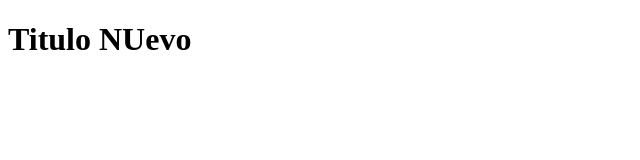
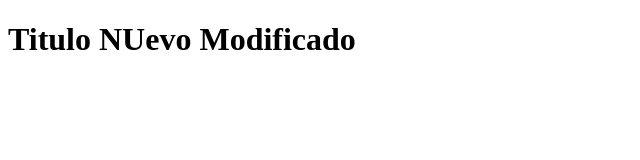
Before and after one commit to GregoryPacheco/hello-world-git, a plain HTML site: page index.html in a window 1280 px wide. Shown: the whole page, without its empty margins (0-640 px from the left). Drawn offline with Linux system fonts and the light colour scheme.

Commit message:
Se modifico a Titulo NUevo Modificado

```diff
--- a/index.html
+++ b/index.html
@@ -7,6 +7,6 @@
     <title>DemoGit</title>
 </head>
 <body>
-    <h1>Titulo NUevo</h1>
+    <h1>Titulo NUevo Modificado</h1>
 </body>
 </html>
```
